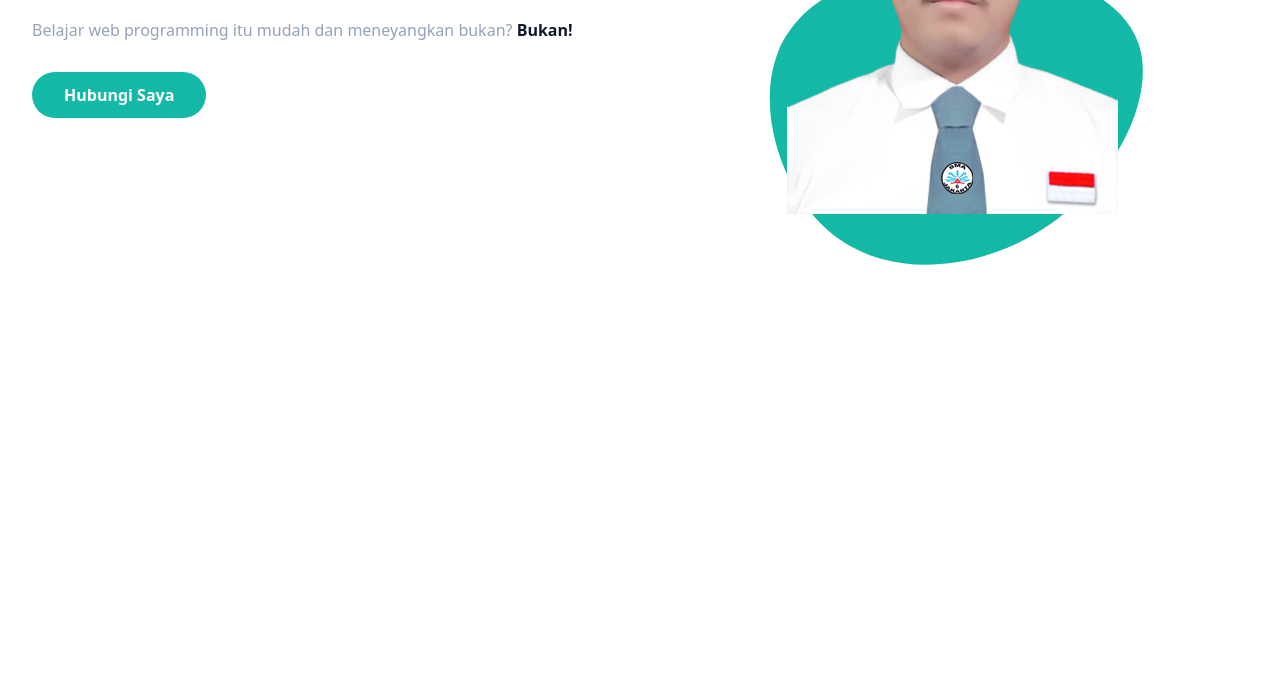
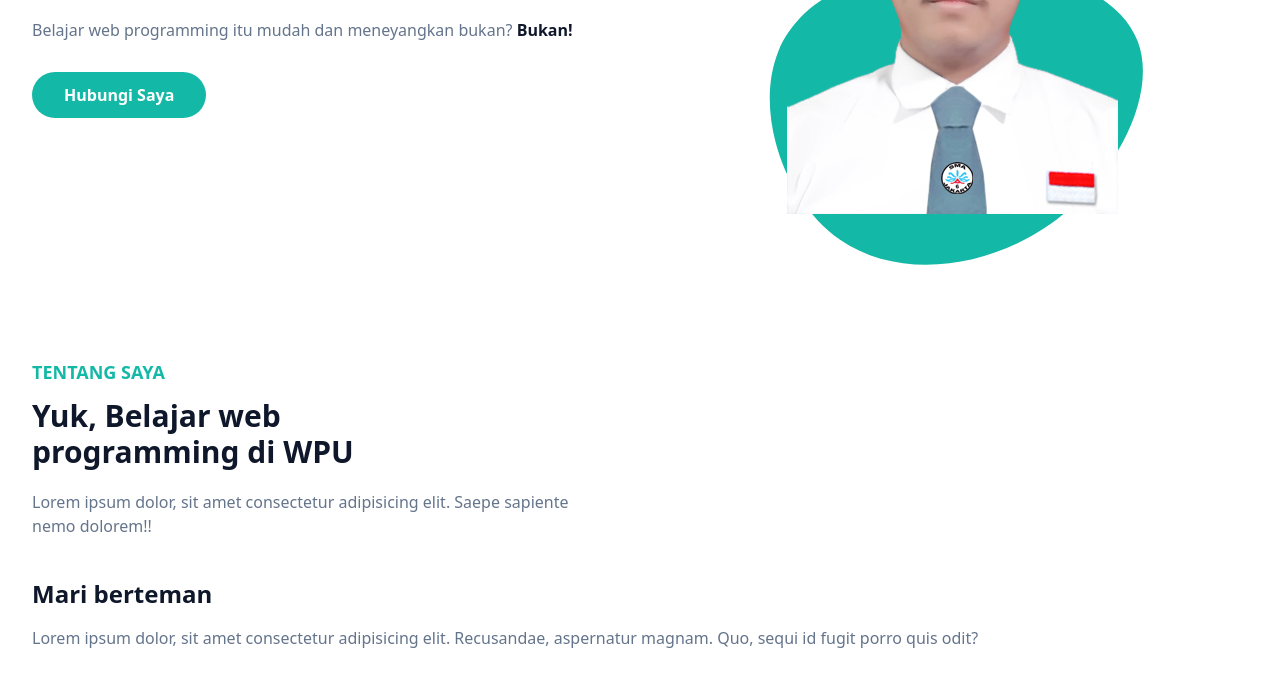
Before and after one commit to nugrahaAdhitama/my-portfolio, a website: page index.html in a window 1280 px wide. Shown: the part 367-1054 px from the top of the page. Before the commit the page ends 800 px from the top, so only its background shows below. Drawn offline with Linux system fonts and the light colour scheme.

Commit message:
membuat section about us. Saat ini baru selesai bikin kerangka dan ngasih style sederhana doang. Belum dikasih responsive dll. Rencananya besok mau kelarin section ini

```diff
--- a/index.html
+++ b/index.html
@@ -15,8 +15,8 @@
             <div class="flex flex-wrap">
                 <div class="w-full self-center px-4 lg:w-1/2">
                     <h1 class="text-base font-semibold text-primary md:text-xl">Halo Semua 👋, saya <span class="block font-bold text-dark text-4xl mt-1 lg:text-5xl">Nugraha Adhitama</span></h1>
-                    <h2 class="font-medium text-slate-500 text-lg mb-5 lg:text-2xl">Student & <span class="text-dark">Web Developer</span></h2>
-                    <p class="font-medium text-slate-400 mb-10 leading-relaxed">Belajar web programming itu mudah dan meneyangkan bukan? <span class="text-dark font-semibold">Bukan!</span></p>
+                    <h2 class="font-medium text-secondary text-lg mb-5 lg:text-2xl">Student & <span class="text-dark">Web Developer</span></h2>
+                    <p class="font-medium text-secondary mb-10 leading-relaxed">Belajar web programming itu mudah dan meneyangkan bukan? <span class="text-dark font-semibold">Bukan!</span></p>
 
                     <a href="#" class="text-base font-semibold text-white bg-primary py-3 px-8 rounded-full hover:shadow-lg hover:opacity-80 transition duration-300 ease-in-out">Hubungi Saya</a>
                 </div>
@@ -36,5 +36,24 @@
     </section>
     <!-- Akhir Hero Section -->
 
+    <!-- Awal About Us -->
+    <section id="about" class="pt-36 pb-32">
+        <div class="container">
+            <div class="flex flex-wrap">
+                <div class="w-full px-4 mb-10">
+                    <h4 class="font-bold uppercase text-primary text-lg mb-3">Tentang Saya</h4>
+                    <h2 class="font-bold text-dark text-3xl mb-5 max-w-md">Yuk, Belajar web programming di WPU</h2>
+                    <p class="font-medium text-base text-secondary max-w-xl">Lorem ipsum dolor, sit amet consectetur adipisicing elit. Saepe sapiente nemo dolorem!!</p>
+                </div>
+
+                <div class="w-full px-4">
+                    <h3 class="font-semibold text-dark text-2xl mb-4">Mari berteman</h3>
+                    <p class="font-medium text-base text-secondary mb-6">Lorem ipsum dolor, sit amet consectetur adipisicing elit. Recusandae, aspernatur magnam. Quo, sequi id fugit porro quis odit?</p>
+                </div>
+            </div>
+        </div>
+    </section>
+    <!-- Akhir About Us -->
+
 </body>
 </html>
--- a/tailwind.config.js
+++ b/tailwind.config.js
@@ -9,6 +9,8 @@ module.exports = {
       colors: {
         primary: '#14b8a6',
         dark: '#0f172a',
+        secondary: '#64748b',
+        pinky : '#ec4899',
       },
       screens: {
         '2xl': '1320px',
```
Also changed, not shown: dist/output.css.
